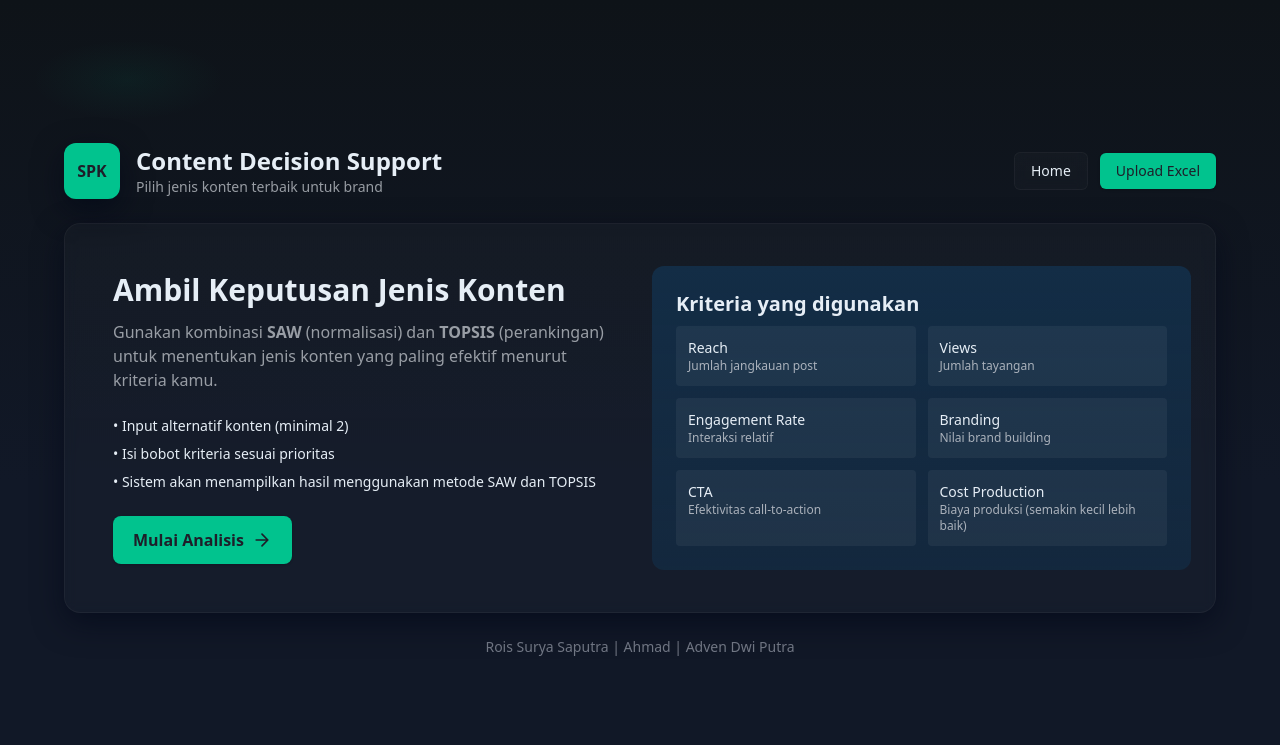
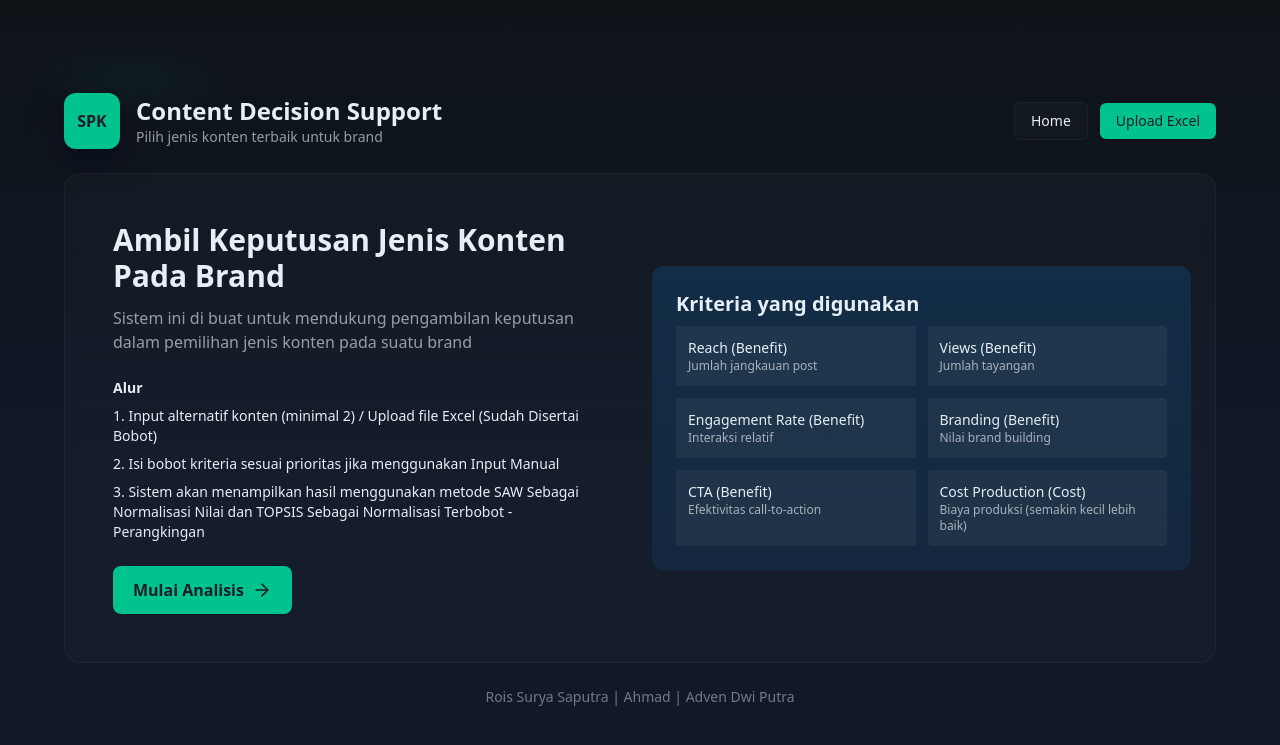
Before and after one commit to qhmd/spk-content-recommendation, a Flask app: page / in a window 1280 px wide. Shown: the top 745 px of the page. Run offline with Flask 2, Linux system fonts and the light colour scheme; some libraries are stand-ins or nearby versions.

Commit message:
update some word

```diff
--- a/static/js/main.js
+++ b/static/js/main.js
@@ -39,7 +39,10 @@ document.addEventListener("DOMContentLoaded", () => {
       if (!isNaN(v)) total += v;
     });
 
-    weightInfo.textContent = `Total bobot: ${total.toFixed(2)}% (harus 100%)`;
+    weightInfo.textContent =
+  `Total bobot : ${parseFloat(total.toFixed(2)).toString()}% (harus 100%)`;
+
+    // weightInfo.textContent = `Total bobot : ${total.toFixed(2)}% (harus 100%)`;
 
     weightInfo.className =
       "inline-block text-sm py-2 px-3 rounded " +
--- a/templates/base.html
+++ b/templates/base.html
@@ -98,7 +98,7 @@
             </header>
 
             <main>
-                <div class="glass rounded-2xl p-6 shadow-soft-lg">
+                <div class="glass rounded-2xl p-6 ">
                     {% with messages = get_flashed_messages(with_categories=true) %}
                     {% if messages %}
                     <div class="mb-4 space-y-2">
--- a/templates/index.html
+++ b/templates/index.html
@@ -3,17 +3,19 @@
 {% block content %}
 <div class="grid grid-cols-1 md:grid-cols-2 gap-6 items-center">
   <div class="p-6 rounded-xl">
-    <h2 class="text-3xl font-bold mb-3">Ambil Keputusan Jenis Konten</h2>
+    <h2 class="text-3xl font-bold mb-3">Ambil Keputusan Jenis Konten Pada Brand</h2>
     <p class="text-gray-300/70 mb-6">
-      Gunakan kombinasi <span class="font-semibold">SAW</span> (normalisasi) dan
+      Sistem ini di buat untuk mendukung pengambilan keputusan dalam pemilihan jenis konten pada suatu brand
+      <!-- Gunakan kombinasi <span class="font-semibold">SAW</span> (normalisasi) dan
       <span class="font-semibold">TOPSIS</span> (perankingan)
-      untuk menentukan jenis konten yang paling efektif menurut kriteria kamu.
+      untuk menentukan jenis konten yang paling efektif menurut kriteria kamu. -->
     </p>
 
     <ul class="space-y-2 text-sm">
-      <li>• Input alternatif konten (minimal 2)</li>
-      <li>• Isi bobot kriteria sesuai prioritas</li>
-      <li>• Sistem akan menampilkan hasil menggunakan metode SAW dan TOPSIS</li>
+      <li><b>Alur</b></li>
+      <li>1. Input alternatif konten (minimal 2) / Upload file Excel (Sudah Disertai Bobot)</li>
+      <li>2. Isi bobot kriteria sesuai prioritas jika menggunakan Input Manual</li>
+      <li>3. Sistem akan menampilkan hasil menggunakan metode SAW Sebagai Normalisasi Nilai dan TOPSIS Sebagai Normalisasi Terbobot - Perangkingan</li>
     </ul>
 
     <div class="mt-6">
@@ -33,27 +35,27 @@
     <h3 class="text-xl font-semibold mb-2">Kriteria yang digunakan</h3>
     <div class="grid grid-cols-2 gap-3 text-sm">
       <div class="p-3 rounded bg-white/5">
-        <div class="font-medium">Reach</div>
+        <div class="font-medium">Reach (Benefit)</div>
         <div class="text-xs text-gray-200/70">Jumlah jangkauan post</div>
       </div>
       <div class="p-3 rounded bg-white/5">
-        <div class="font-medium">Views</div>
+        <div class="font-medium">Views (Benefit)</div>
         <div class="text-xs text-gray-200/70">Jumlah tayangan</div>
       </div>
       <div class="p-3 rounded bg-white/5">
-        <div class="font-medium">Engagement Rate</div>
+        <div class="font-medium">Engagement Rate (Benefit)</div>
         <div class="text-xs text-gray-200/70">Interaksi relatif</div>
       </div>
       <div class="p-3 rounded bg-white/5">
-        <div class="font-medium">Branding</div>
+        <div class="font-medium">Branding (Benefit)</div>
         <div class="text-xs text-gray-200/70">Nilai brand building</div>
       </div>
       <div class="p-3 rounded bg-white/5">
-        <div class="font-medium">CTA</div>
+        <div class="font-medium">CTA (Benefit)</div>
         <div class="text-xs text-gray-200/70">Efektivitas call-to-action</div>
       </div>
       <div class="p-3 rounded bg-white/5">
-        <div class="font-medium">Cost Production</div>
+        <div class="font-medium">Cost Production (Cost)</div>
         <div class="text-xs text-gray-200/70">Biaya produksi (semakin kecil lebih baik)</div>
       </div>
     </div>
--- a/templates/input.html
+++ b/templates/input.html
@@ -9,8 +9,9 @@
     </div>
   </div>
 
+
   <form method="post" id="dssForm" novalidate>
-    <div class="mb-4 overflow-auto">
+    <div class="mb- overflow-auto">
       <table class="w-full table-auto border-collapse bg-[rgba(255,255,255,0.02)] rounded-lg">
         <thead>
           <tr class="text-left text-sm text-gray-200/80 border-b border-white/6">
@@ -18,9 +19,6 @@
             {% for c, t in criteria %}
               <th class="p-3">
                 {{ c }}
-                <span class="text-xs text-gray-400">
-                  ({{ t }})
-                </span>
               </th>
             {% endfor %}
             <th class="p-3"></th>
```
Also changed, not shown: templates/upload_preview.html (+6 -5 lines).
